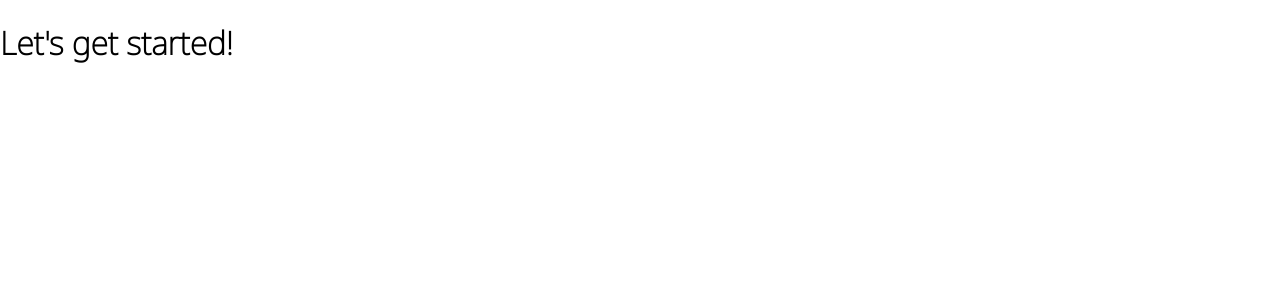
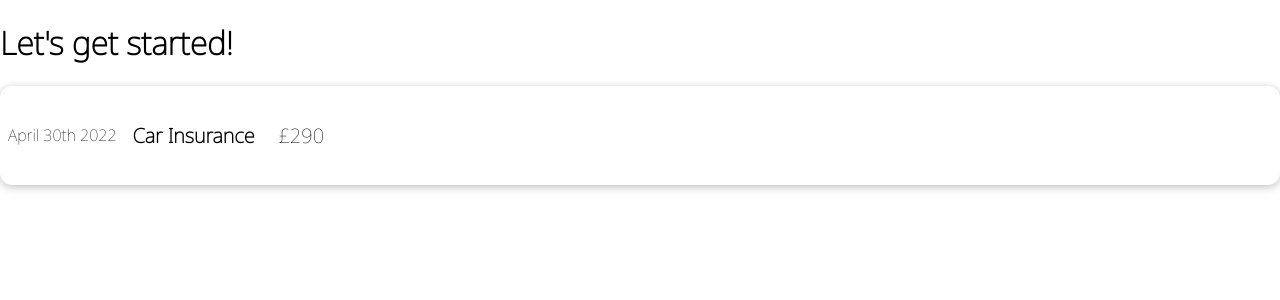
Before and after one commit to sevdas/data-analyzer, a JavaScript app: page / in a window 1280 px wide. Shown: the top 300 px of the page. Built offline with nearby package versions, Linux system fonts and the light colour scheme; the HTML template or start-up script is replaced by a standard one.

Commit message:
add expenses component

```diff
--- a/src/App.js
+++ b/src/App.js
@@ -1,10 +1,13 @@
-
+import ExpenseItem from './components/ExpenseItem';
 
 function App() {
   return (
-    <h1>
-      Let's get started!
-    </h1>
+    <>
+      <h1>
+        Let's get started!
+      </h1>
+      <ExpenseItem />
+    </>
   );
 }
 
--- /dev/null
+++ b/src/components/ExpenseItem.css
@@ -0,0 +1,28 @@
+.expense-item {
+    display: flex;
+    justify-content: space-between;
+    align-items: center;
+    box-shadow: 0 2px 8px rgba(0, 0, 0, 0.25);
+    padding: 0.5rem;
+    margin: 1rem 0;
+    border-radius: 12px;
+    gap: 1rem;
+    /* background-color: #4b4b4b; */
+}
+
+.expense-item__description {
+    display: flex;
+    flex-direction: row;
+    align-items: center;
+    justify-content: flex-start;
+    flex: 1;
+}
+
+.expense-item__description h2 {
+   font-size: 1.25rem;
+}
+
+.expense-item__price {
+    font-size: 1.25rem;
+    padding: 0.5rem 1.5rem;
+}
--- /dev/null
+++ b/src/components/ExpenseItem.js
@@ -0,0 +1,15 @@
+import './ExpenseItem.css'
+
+export default function ExpenseItem() {
+    return (
+        <div className="expense-item">
+            <div>April 30th 2022</div>
+            <div className="expense-item__description">
+                <h2>Car Insurance</h2>
+                <p className="expense-item__price">£290</p>
+            </div>
+        </div>
+
+    )
+
+}
```
Also changed, not shown: 1 other file (tests, documents, lock files or other folders).
